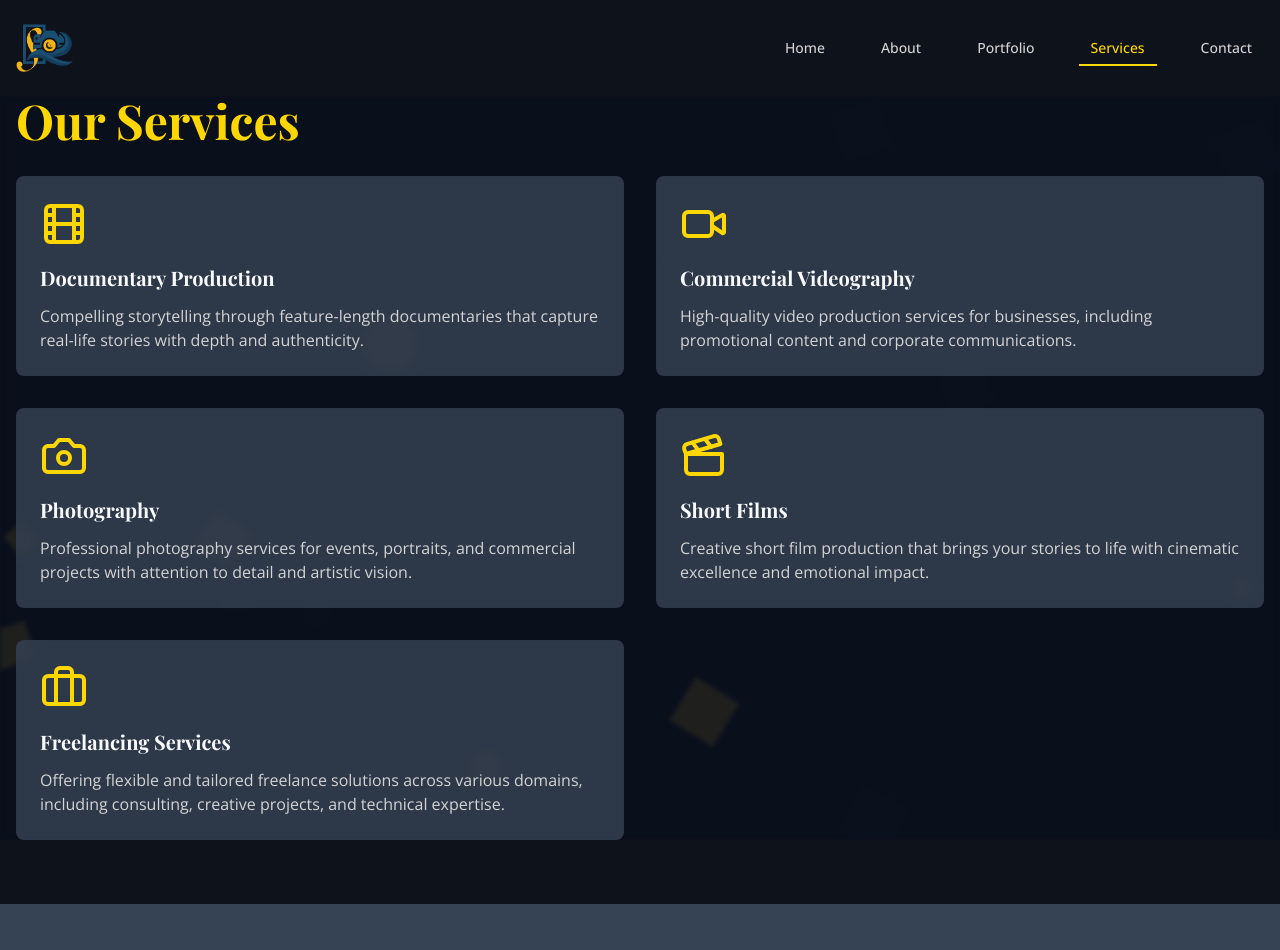
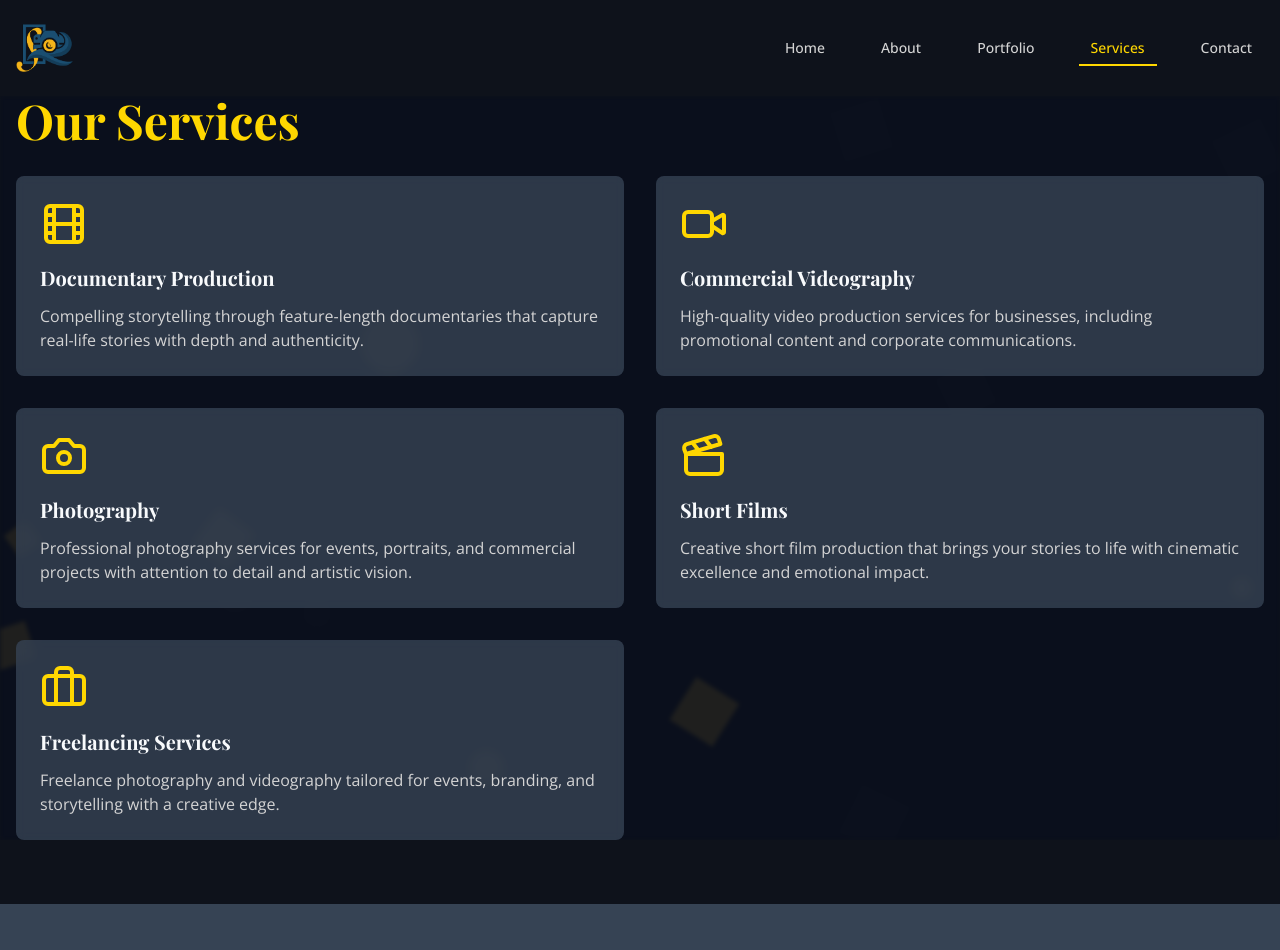
Before and after one commit to jacksonikpe/visual-journey-express, a React (Vite) app: page /services in a window 1280 px wide. Shown: the top 950 px of the page. Built offline with nearby package versions, Linux system fonts and the light colour scheme.

Commit message:
services text update

```diff
--- a/src/pages/Services.tsx
+++ b/src/pages/Services.tsx
@@ -34,7 +34,7 @@ const Services = () => {
       icon: Briefcase,
       title: "Freelancing Services",
       description:
-        "Offering flexible and tailored freelance solutions across various domains, including consulting, creative projects, and technical expertise.",
+        "Freelance photography and videography tailored for events, branding, and storytelling with a creative edge.",
     },
   ];
 
```
